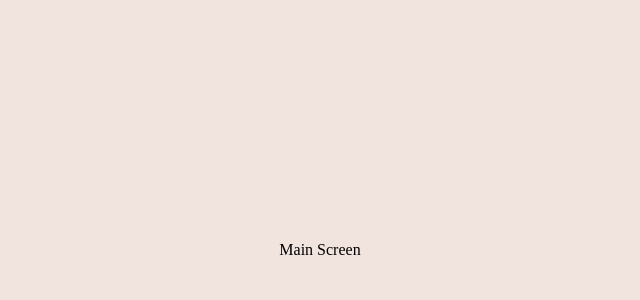
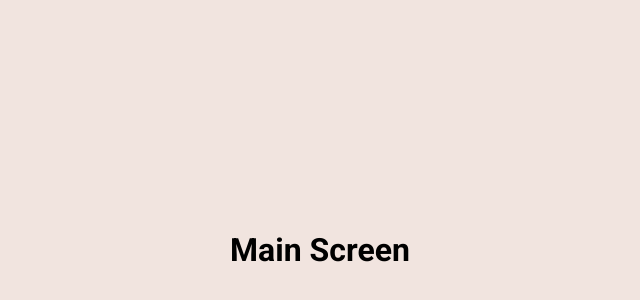
Before and after one commit to artcupelli/to_do_list, a React (Create React App) app: page / in a window 1280 px wide. Shown: the part 150-450 px from the top of the page, without its empty margins (320-960 px from the left). Built offline with nearby package versions, Linux system fonts and the light colour scheme.

Commit message:
TDL-5 Cria átomo de título

```diff
--- /dev/null
+++ b/src/components/atoms/index.ts
@@ -0,0 +1 @@
+export { default as Title } from './title';
--- /dev/null
+++ b/src/components/atoms/title/index.tsx
@@ -0,0 +1,14 @@
+import React from 'react';
+
+import TitleProps from './title.props';
+
+import styles from './title.module.scss';
+
+
+const Title: React.FC<TitleProps> = ({ children }) => {
+
+  return <h1 className={styles['title']}>{children}</h1>
+
+}
+
+export default Title;
--- /dev/null
+++ b/src/components/atoms/title/title.module.scss
@@ -0,0 +1,7 @@
+@import '../../../theme/fonts.module.scss';
+
+.title {
+    margin: 0;
+    font-family: $title;
+    font-weight: 700;
+}
--- /dev/null
+++ b/src/components/atoms/title/title.props.ts
@@ -0,0 +1,3 @@
+export default interface TitleProps {
+    children: string
+}
--- a/src/screens/main/index.tsx
+++ b/src/screens/main/index.tsx
@@ -1,4 +1,6 @@
 import React from 'react';
+
+import { Title } from '../../components/atoms';
 
 import styles from './main.module.scss';
 
@@ -6,9 +8,13 @@ import styles from './main.module.scss';
 const Main: React.FC = () => {
 
   return (
+
     <div className={styles['container']}>
-      Main Screen
+
+      <Title>Main Screen</Title>
+
     </div>
+
   );
 }
 
```
